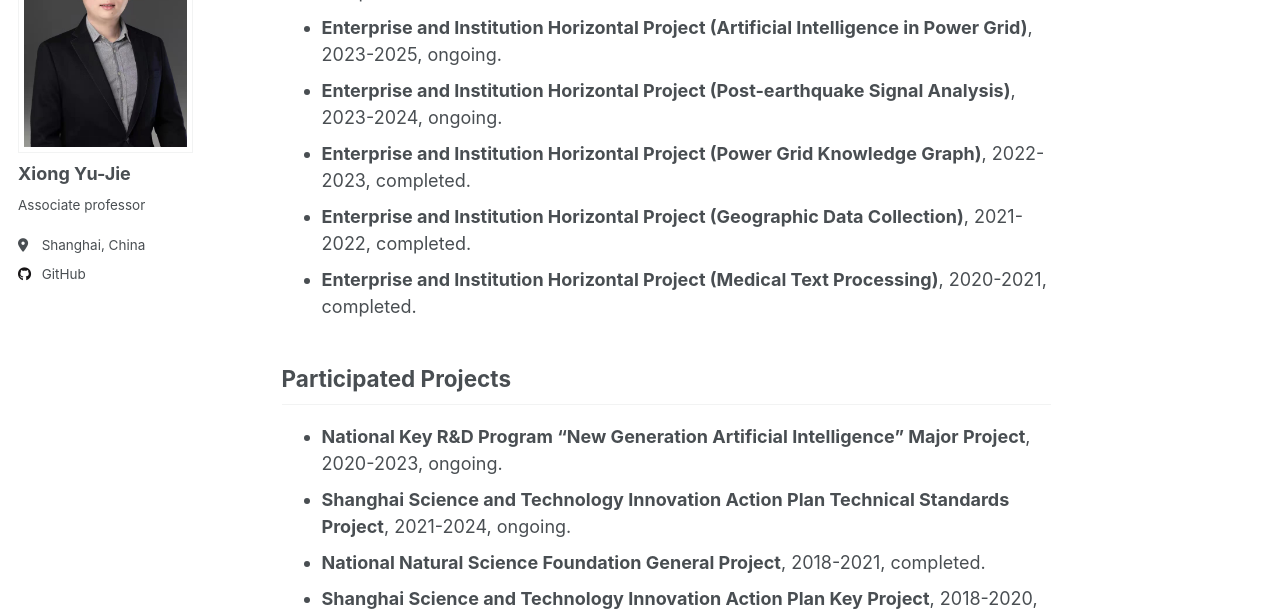
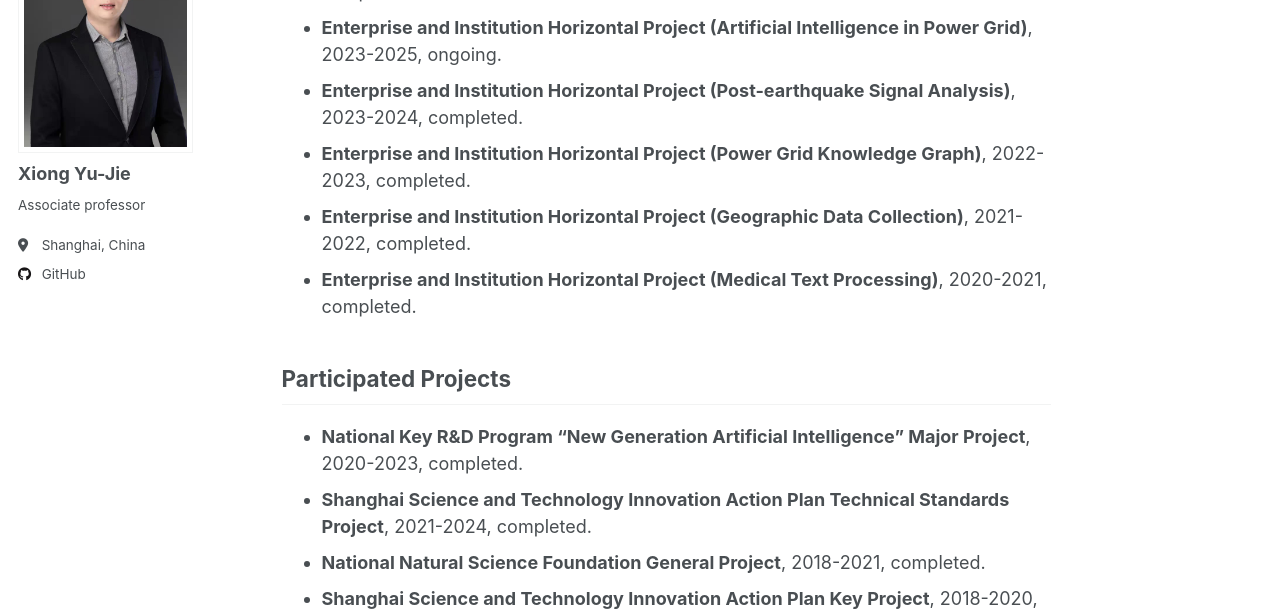
Before and after one commit to X-Lab-CN/introduce, a Jekyll site: the page built from _pages/project.md, in a window 1280 px wide and 900 px high, scrolled down 443 px. Shown: the part 180-796 px from the top of the window. Built offline with Jekyll 4.4.1, drawn with Linux system fonts in a browser that asks for light colours.

Commit message:
Update project.md

```diff
--- a/_pages/project.md
+++ b/_pages/project.md
@@ -12,15 +12,15 @@ title: "Project"
 - **Shanghai University Young Teacher Training Support Program Project**, 2020-2021, completed.
 - **Shanghai University of Engineering Science Research Startup Project**, 2019-2020, completed.
 - **Enterprise and Institution Horizontal Project (Artificial Intelligence in Power Grid)**, 2023-2025, ongoing.
-- **Enterprise and Institution Horizontal Project (Post-earthquake Signal Analysis)**, 2023-2024, ongoing.
+- **Enterprise and Institution Horizontal Project (Post-earthquake Signal Analysis)**, 2023-2024, completed.
 - **Enterprise and Institution Horizontal Project (Power Grid Knowledge Graph)**, 2022-2023, completed.
 - **Enterprise and Institution Horizontal Project (Geographic Data Collection)**, 2021-2022, completed.
 - **Enterprise and Institution Horizontal Project (Medical Text Processing)**, 2020-2021, completed.
 
 ## **Participated Projects**
 
-- **National Key R&D Program "New Generation Artificial Intelligence" Major Project**, 2020-2023, ongoing.
-- **Shanghai Science and Technology Innovation Action Plan Technical Standards Project**, 2021-2024, ongoing.
+- **National Key R&D Program "New Generation Artificial Intelligence" Major Project**, 2020-2023, completed.
+- **Shanghai Science and Technology Innovation Action Plan Technical Standards Project**, 2021-2024, completed.
 - **National Natural Science Foundation General Project**, 2018-2021, completed.
 - **Shanghai Science and Technology Innovation Action Plan Key Project**, 2018-2020, completed.
 - **Enterprise and Institution Horizontal Project (Medical Image Analysis)**, 2021-2022, completed.
```
